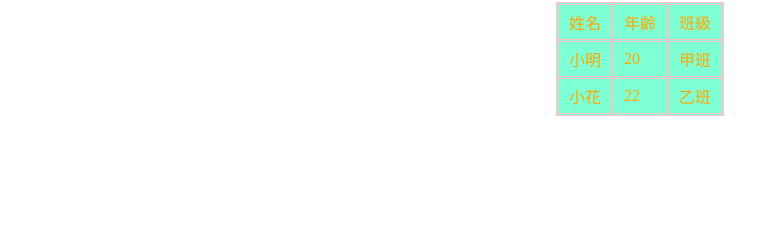
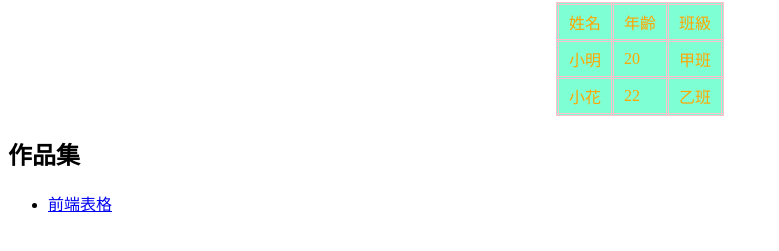
Before and after one commit to mackliu/mackliu.github.io, a plain HTML site: page index.html in a window 1280 px wide. Shown: the part 87-338 px from the top of the page, without its empty margins (0-779 px from the left). Drawn offline with Linux system fonts and the light colour scheme.

Commit message:
增加其他專案的頁面

```diff
--- a/index.html
+++ b/index.html
@@ -38,5 +38,9 @@
             <td>乙班</td>
         </tr>
     </table>
+    <h2>作品集</h2>
+    <ul>
+        <li><a href="https://mackliu.github.io/1102fe-test/">前端表格</a></li>
+    </ul>
 </body>
 </html>
```
